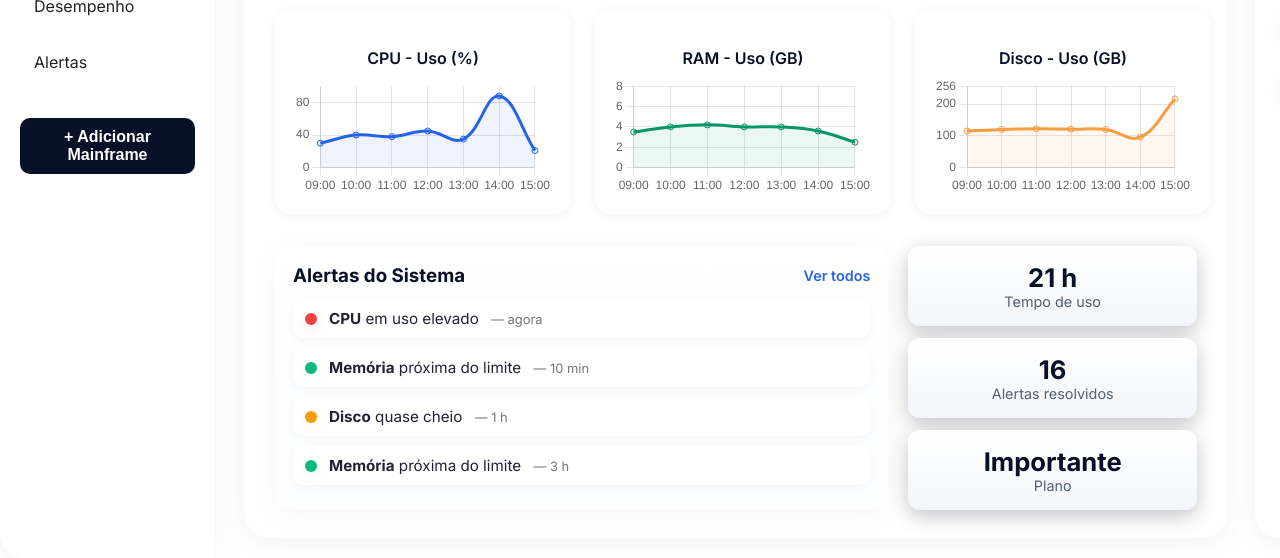
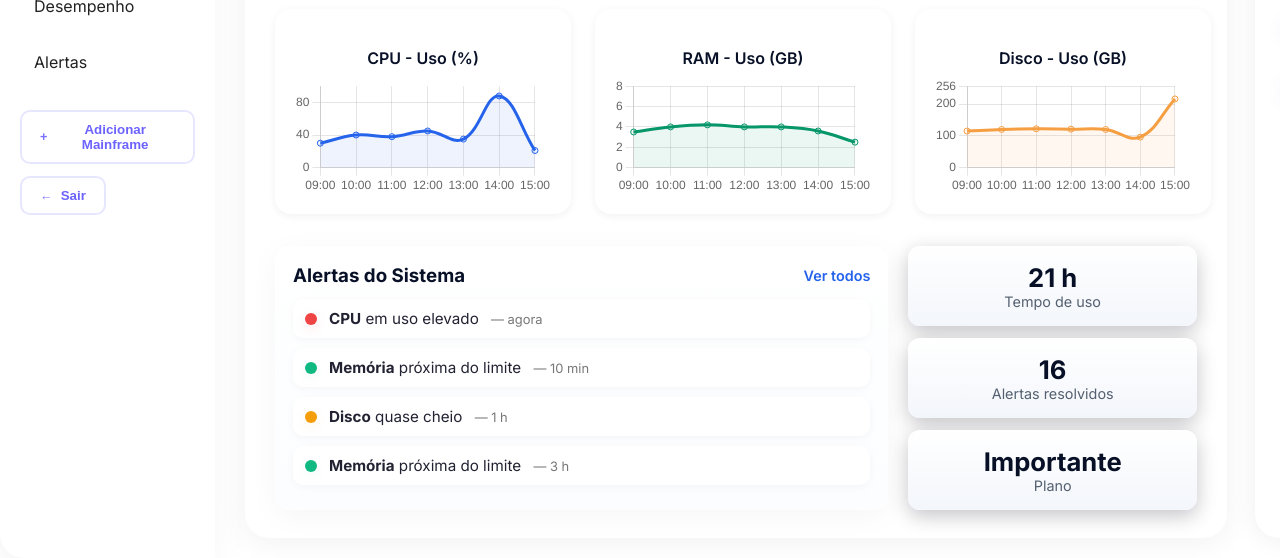
Before and after one commit to ThaisKheyla/synkro, a website: page website/public/dashboard.html in a window 1280 px wide. Shown: the part 327-885 px from the top of the page. Drawn offline with nearby package versions, Linux system fonts and the light colour scheme.

Commit message:
Adicionando botões

```diff
--- a/website/public/css/dash.css
+++ b/website/public/css/dash.css
@@ -23,7 +23,7 @@ body {
     display: flex;
     flex-direction: column;
     align-items: center;
-    transition: all 0.3s ease;
+    transition: all 0.3s ease;;
 }
 
 .barra-lateral .logo {
@@ -67,22 +67,69 @@ body {
     color: #777;
 }
 .barra-lateral .btn-adicionar-componente {
-    background: #071026;
-    color: #fff;
-    border: none;
+    margin-top: 12px;
+    background: transparent;
+    color: #6c63ff;
+    border: 2px solid rgba(108,99,255,0.16);
+    padding: 10px 18px;
     border-radius: 10px;
-    padding: 10px 22px;
-    font-weight: 600;
-    font-size: 1em;
+    font-weight: 700;
     cursor: pointer;
-    transition: all 0.25s ease;
-    margin-top: 20px;
+    transition: all 0.22s ease;
+    display: inline-flex;
+    align-items: center;
+    gap: 8px;
 }
 
-.barra-lateral .btn-adicionar-componente:hover {
-    background: #071026;
-    transform: scale(1.05);
+.barra-lateral .btn-adicionar-componente:hover{
+    background: linear-gradient(90deg, rgba(108,99,255,0.12), rgba(0,194,199,0.08));
+    transform: translateY(-3px);
+    color: #071026;
+    border-color: rgba(108,99,255,0.28);
 }
+
+.barra-lateral .btn-adicionar-componente::before{
+    content: '+';
+    font-size: 0.95em;
+    opacity: 0.9;
+}
+
+/* ======== BOTÃO SAIR ======== */
+
+.btn-sair{
+    margin-top: 12px;
+    background: transparent;
+    color: #6c63ff;
+    border: 2px solid rgba(108,99,255,0.16);
+    padding: 10px 18px;
+    border-radius: 10px;
+    font-weight: 700;
+    cursor: pointer;
+    transition: all 0.22s ease;
+    display: inline-flex;
+    align-items: center;
+    gap: 8px;
+
+}
+
+.btn-sair:hover{
+    background: linear-gradient(90deg, rgba(108,99,255,0.12), rgba(0,194,199,0.08));
+    transform: translateY(-3px);
+    color: #071026;
+    border-color: rgba(108,99,255,0.28);
+}
+
+/* small icon using pseudo-element */
+.btn-sair::before{
+    content: '\2190'; /* left arrow */
+    font-size: 0.95em;
+    opacity: 0.9;
+}
+
+@media (max-width: 900px){
+    .btn-sair{ padding: 8px 14px; font-size: 0.95em; }
+}
+
 /* ======== MENU ======== */
 .barra-lateral nav {
     width: 100%;
--- a/website/public/dashboard.html
+++ b/website/public/dashboard.html
@@ -20,6 +20,7 @@
                 <img src="./assets/imgs/foto_perfil_padrao.webp" alt="Foto de perfil">
                 <div class="nome-usuario">Usuário Synkro</div>
                 <div class="email-usuario">usuario@synkro.com</div>
+
             </div>
 
             <nav>
@@ -29,8 +30,15 @@
                     <li><a href="#">Alertas</a></li>
                 </ul>
 
-                <!-- Botão adicionado dentro da nav -->
-                <button class="btn-adicionar-componente">+ Adicionar Mainframe</button>
+                <!-- Botão de cadastrar mainframe -->
+                <button class="btn-adicionar-componente" onclick="window.location.href='mainframeCadastro.html';">
+                    Adicionar Mainframe
+                </button>
+
+                <!-- Botão de sair (redireciona para a página inicial)-->
+                <button class="btn-sair" onclick="window.location.href='index.html';">
+                    Sair
+                </button>
             </nav>
         </aside>
 
```
Also changed, not shown: website/public/index.html (+9 -9 lines). Lines whose indentation alone changed are shown as unchanged.
